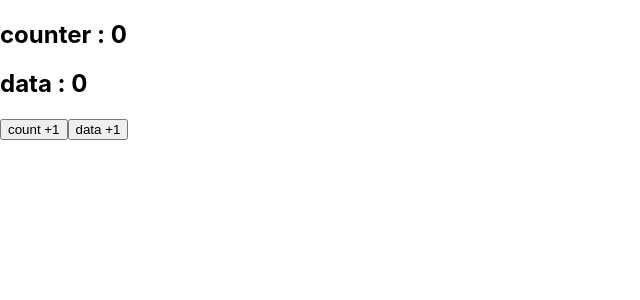
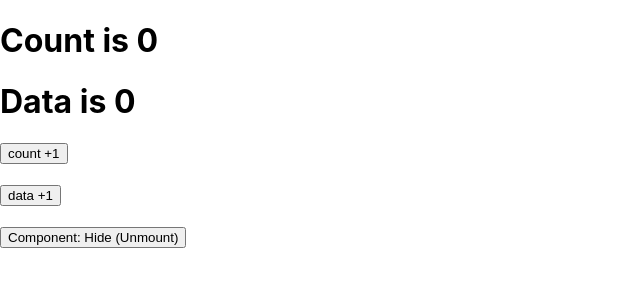
Before and after one commit to adeshkaygude/react_project, a React (Create React App) app in the folder first-app/: page / in a window 1280 px wide. Shown: the top 300 px of the page, without its empty margins (0-640 px from the left). Built offline with nearby package versions, Linux system fonts and the light colour scheme.

Commit message:
Add component lifecycle demo with mounting, updating, and unmounting phases using useEffect

```diff
--- a/first-app/src/App.js
+++ b/first-app/src/App.js
@@ -26,6 +26,7 @@ import Product from "./componant/task_form/ProductTask";
 import { TitleSample, Description } from "./componant/timers/FirstComponant";
 import ToggleImage from "./componant/toggle_image/ToggleImage";
 import HandlePropsUsingUseEffect from "./componant/handle__useEffect/HandlePropsUsingUseEffect";
+import ComponentLifeCycle from "./componant/component_lifecycle/ComponentLifeCycle";
 
 function App() {
   return (
@@ -58,7 +59,8 @@ function App() {
       {/* <ClockApp /> */}
       {/* <NestedLoop /> */}
       {/* <UseEffect /> */}
-      <HandlePropsUsingUseEffect />
+      {/* <HandlePropsUsingUseEffect /> */}
+      <ComponentLifeCycle />
     </div>
   );
 }
--- /dev/null
+++ b/first-app/src/componant/component_lifecycle/ComponentLifeCycle.js
@@ -0,0 +1,54 @@
+import { useState } from "react";
+import Componet_Life from "./Componet_Life";
+
+// Parent component managing state and controlling the child component's lifecycle
+const ComponentLifeCycle = () => {
+  // State for 'count' - passed as prop to trigger Updating phase
+  const [count, setCount] = useState(0);
+
+  // State for 'data' - demonstrates updating state without triggering count effect
+  const [data, setData] = useState(0);
+
+  // State to toggle Mounting and Unmounting of the child component
+  const [display, setDisplay] = useState(true);
+
+  // Handlers to update count and data states
+  const updateCount = () => {
+    setCount((prev) => prev + 1);
+  };
+
+  const updateData = () => {
+    setData((prev) => prev + 1);
+  };
+
+  // Toggle child component to demonstrate mount (show) and unmount (hide)
+  const toggleComponent = () => {
+    setDisplay((prev) => !prev);
+  };
+
+  return (
+    <div>
+      {/* Conditionally mount or unmount child component based on display state */}
+      {display ? <Componet_Life count={count} data={data} /> : null}
+
+      {/* Button to update count (triggers update phase) */}
+      <button onClick={updateCount}>count +1</button>
+
+      <br />
+      <br />
+
+      {/* Button to update data */}
+      <button onClick={updateData}>data +1</button>
+
+      <br />
+      <br />
+
+      {/* Button to mount/unmount child component */}
+      <button onClick={toggleComponent}>
+        Component: {display ? "Hide (Unmount)" : "Show (Mount)"}
+      </button>
+    </div>
+  );
+};
+
+export default ComponentLifeCycle;
--- /dev/null
+++ b/first-app/src/componant/component_lifecycle/Componet_Life.js
@@ -0,0 +1,36 @@
+import { useEffect } from "react";
+
+// Child component to demonstrate React Component Lifecycle phases using useEffect
+const Componet_Life = ({ count, data }) => {
+  // 1. MOUNTING PHASE (equivalent to componentDidMount)
+  // Empty dependency array [] means this runs only once when the component is inserted into the DOM
+  useEffect(() => {
+    console.log("Mounting Phase: Component has been mounted to the DOM");
+  }, []);
+
+  // 2. UPDATING PHASE (equivalent to componentDidUpdate)
+  // Runs whenever the 'count' prop changes
+  useEffect(() => {
+    console.log("Updating Phase: 'count' prop updated to:", count);
+  }, [count]);
+
+  // 3. UNMOUNTING PHASE (equivalent to componentWillUnmount)
+  // The cleanup function returned here runs right before the component is destroyed/removed from the DOM
+  useEffect(() => {
+    return () => {
+      console.log("Unmounting Phase: Component is being removed from the DOM (cleanup)");
+    };
+  }, []);
+
+  return (
+    <div>
+      {/* Display count received from parent */}
+      <h1>Count is {count}</h1>
+
+      {/* Display data received from parent */}
+      <h1>Data is {data}</h1>
+    </div>
+  );
+};
+
+export default Componet_Life;
```
